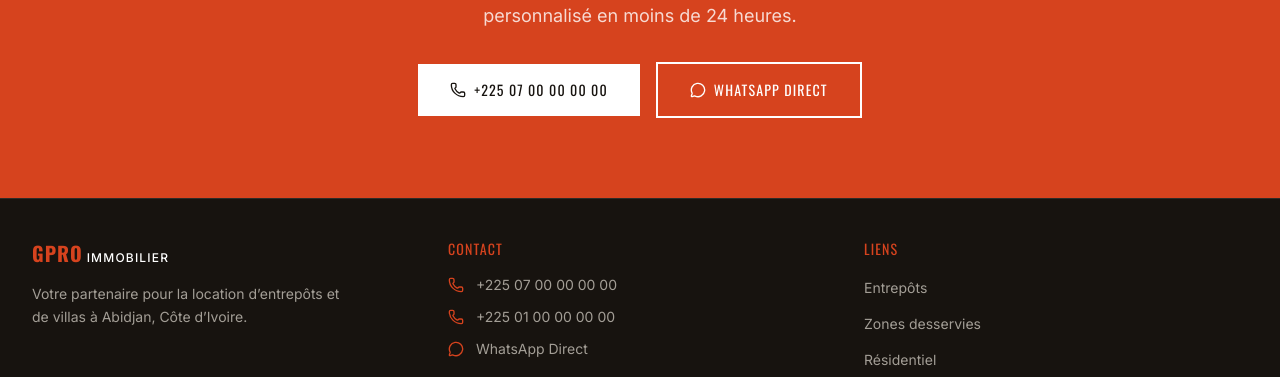
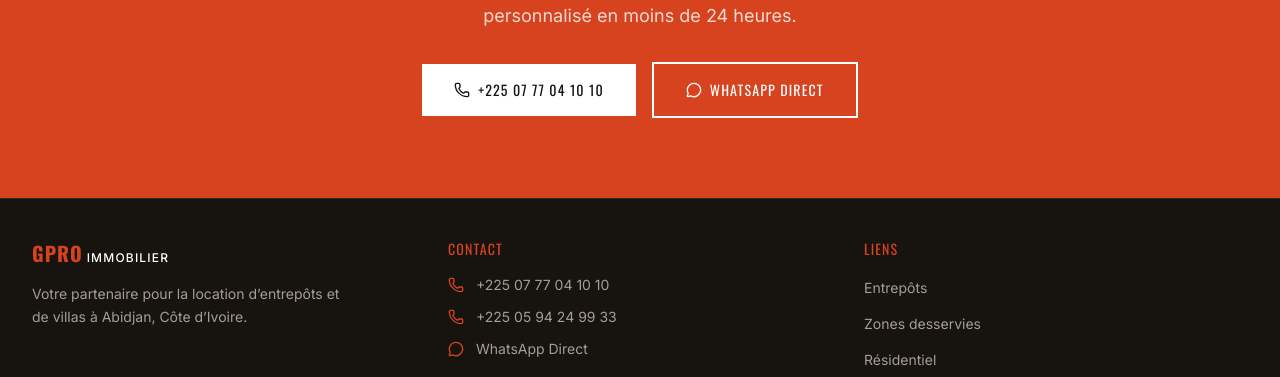
Before and after one commit to kebe10/gpro-immobilier, a Next.js app: page / in a window 1280 px wide. Shown: the part 4005-4382 px from the top of the page. Built offline with nearby package versions, Linux system fonts and the light colour scheme.

Commit message:
594b9103-ffbe-45eb-aa3a-a501936fcd4f

```diff
--- a/src/components/catalog/EntrepotDetail.tsx
+++ b/src/components/catalog/EntrepotDetail.tsx
@@ -188,7 +188,7 @@ export default function EntrepotDetail() {
       </div>
 
       <a
-        href="https://wa.me/2250700000000"
+        href="https://wa.me/2250777041010"
         target="_blank"
         rel="noopener noreferrer"
         className="inline-flex items-center gap-2 bg-gpro-accent text-white px-6 py-3 font-display text-uppercase hover:bg-gpro-accent/80 transition-colors"
--- a/src/components/catalog/VillaDetail.tsx
+++ b/src/components/catalog/VillaDetail.tsx
@@ -174,7 +174,7 @@ export default function VillaDetail() {
       )}
 
       <a
-        href="https://wa.me/2250700000000"
+        href="https://wa.me/2250777041010"
         target="_blank"
         rel="noopener noreferrer"
         className="inline-flex items-center gap-2 bg-gpro-accent text-white px-6 py-3 font-display text-uppercase hover:bg-gpro-accent/80 transition-colors"
--- a/src/components/public/Contact.tsx
+++ b/src/components/public/Contact.tsx
@@ -8,20 +8,20 @@ const contacts = [
   {
     icon: <Phone className="h-5 w-5" />,
     label: 'Téléphone',
-    value: '+225 07 00 00 00 00',
-    href: 'tel:+2250700000000',
+    value: '+225 07 77 04 10 10',
+    href: 'tel:+2250777041010',
   },
   {
     icon: <Phone className="h-5 w-5" />,
     label: 'Téléphone',
-    value: '+225 01 00 00 00 00',
-    href: 'tel:+2250100000000',
+    value: '+225 05 94 24 99 33',
+    href: 'tel:+2250594249933',
   },
   {
     icon: <MessageCircle className="h-5 w-5" />,
     label: 'WhatsApp',
     value: 'WhatsApp Direct',
-    href: 'https://wa.me/2250700000000',
+    href: 'https://wa.me/2250777041010',
   },
   {
     icon: <Mail className="h-5 w-5" />,
--- a/src/components/public/CtaSection.tsx
+++ b/src/components/public/CtaSection.tsx
@@ -26,14 +26,14 @@ export default function CtaSection() {
           </p>
           <div className="flex flex-col sm:flex-row items-center justify-center gap-4">
             <a
-              href="tel:+2250700000000"
+              href="tel:+2250777041010"
               className="inline-flex items-center gap-2 bg-white text-gpro-dark px-8 py-4 font-display text-uppercase text-sm tracking-wider hover:bg-gpro-cream transition-colors"
             >
               <Phone className="h-4 w-4" />
-              +225 07 00 00 00 00
+              +225 07 77 04 10 10
             </a>
             <a
-              href="https://wa.me/2250700000000"
+              href="https://wa.me/2250777041010"
               target="_blank"
               rel="noopener noreferrer"
               className="inline-flex items-center gap-2 border-2 border-white text-white px-8 py-4 font-display text-uppercase text-sm tracking-wider hover:bg-white hover:text-gpro-dark transition-colors"
--- a/src/components/public/Footer.tsx
+++ b/src/components/public/Footer.tsx
@@ -42,15 +42,15 @@ export default function Footer() {
             <ul className="space-y-3">
               <li className="flex items-center gap-3 text-gpro-muted text-sm">
                 <Phone className="h-4 w-4 shrink-0 text-gpro-accent" />
-                <span>+225 07 00 00 00 00</span>
+                <span>+225 07 77 04 10 10</span>
               </li>
               <li className="flex items-center gap-3 text-gpro-muted text-sm">
                 <Phone className="h-4 w-4 shrink-0 text-gpro-accent" />
-                <span>+225 01 00 00 00 00</span>
+                <span>+225 05 94 24 99 33</span>
               </li>
               <li>
                 <a
-                  href="https://wa.me/2250700000000"
+                  href="https://wa.me/2250777041010"
                   target="_blank"
                   rel="noopener noreferrer"
                   className="flex items-center gap-3 text-gpro-muted text-sm hover:text-white transition-colors"
--- a/src/components/public/Hero.tsx
+++ b/src/components/public/Hero.tsx
@@ -69,7 +69,7 @@ export default function Hero() {
                 <ChevronRight className="h-4 w-4" />
               </button>
               <a
-                href="https://wa.me/2250700000000"
+                href="https://wa.me/2250777041010"
                 target="_blank"
                 rel="noopener noreferrer"
                 className="inline-flex items-center gap-2 border-2 border-white/30 text-white px-8 py-4 font-display text-uppercase text-sm tracking-wider hover:bg-white hover:text-gpro-dark transition-colors"
```
